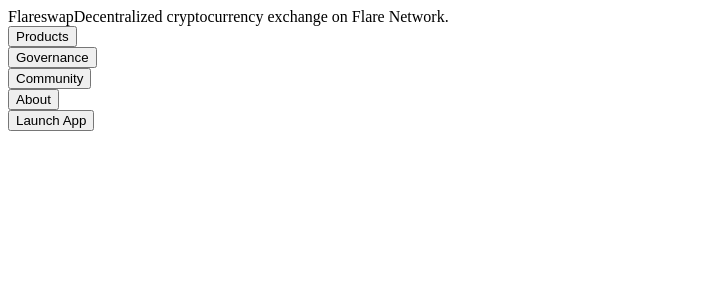
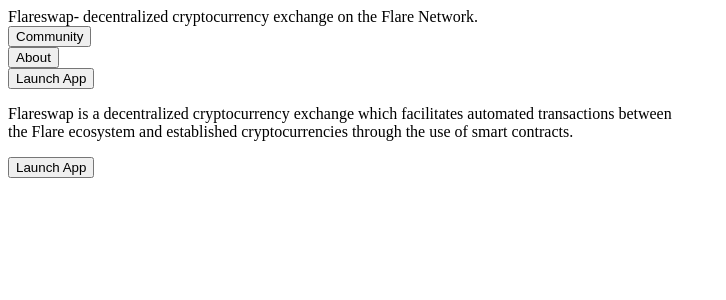
Before and after one commit to Flareswap/flareswap-com, a React (Create React App) app: page / in a window 1280 px wide. Shown: the top 300 px of the page, without its empty margins (0-726 px from the left). Built offline with nearby package versions, Linux system fonts and the light colour scheme; the HTML template or start-up script is replaced by a standard one.

Commit message:
Updated App

```diff
--- a/src/App.tsx
+++ b/src/App.tsx
@@ -1,5 +1,5 @@
 import React from "react";
-import { PageHeader, Button } from "antd";
+import { PageHeader, Row, Button, Col } from "antd";
 
 function App() {
   return (
@@ -7,17 +7,30 @@
       <PageHeader
         ghost={false}
         title="Flareswap"
-        subTitle="Decentralized cryptocurrency exchange on Flare Network."
+        subTitle="- decentralized cryptocurrency exchange on the Flare Network."
         extra={[
-          <Button key="2">Products</Button>,
-          <Button key="2">Governance</Button>,
-          <Button key="2">Community</Button>,
-          <Button key="2">About</Button>,
-          <Button key="1" type="primary">
+          <Button key="1" type="text">
+            Community
+          </Button>,
+          <Button key="2" type="text">
+            About
+          </Button>,
+          <Button key="3" type="primary">
             Launch App
           </Button>,
         ]}
       ></PageHeader>
+      <Row justify="center" align="middle">
+        <Col className="flex flex--flex-direction--column flex--justify-content--center flex--align-items--center text--align--center margin--top--5 ">
+          <p>
+            Flareswap is a decentralized cryptocurrency exchange which
+            facilitates automated transactions between <br />
+            the Flare ecosystem and established cryptocurrencies
+            through the use of smart contracts.
+          </p>
+          <Button type="primary">Launch App</Button>
+        </Col>
+      </Row>
     </div>
   );
 }
```
